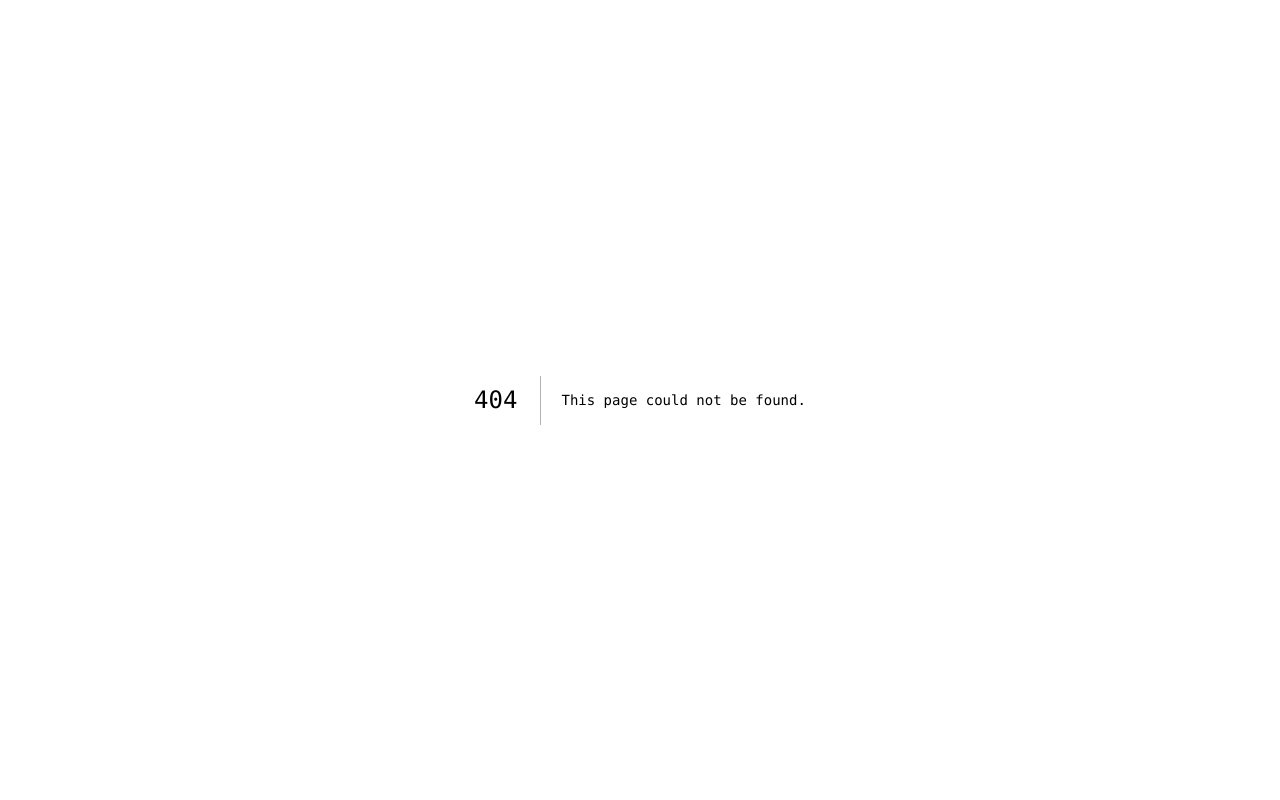
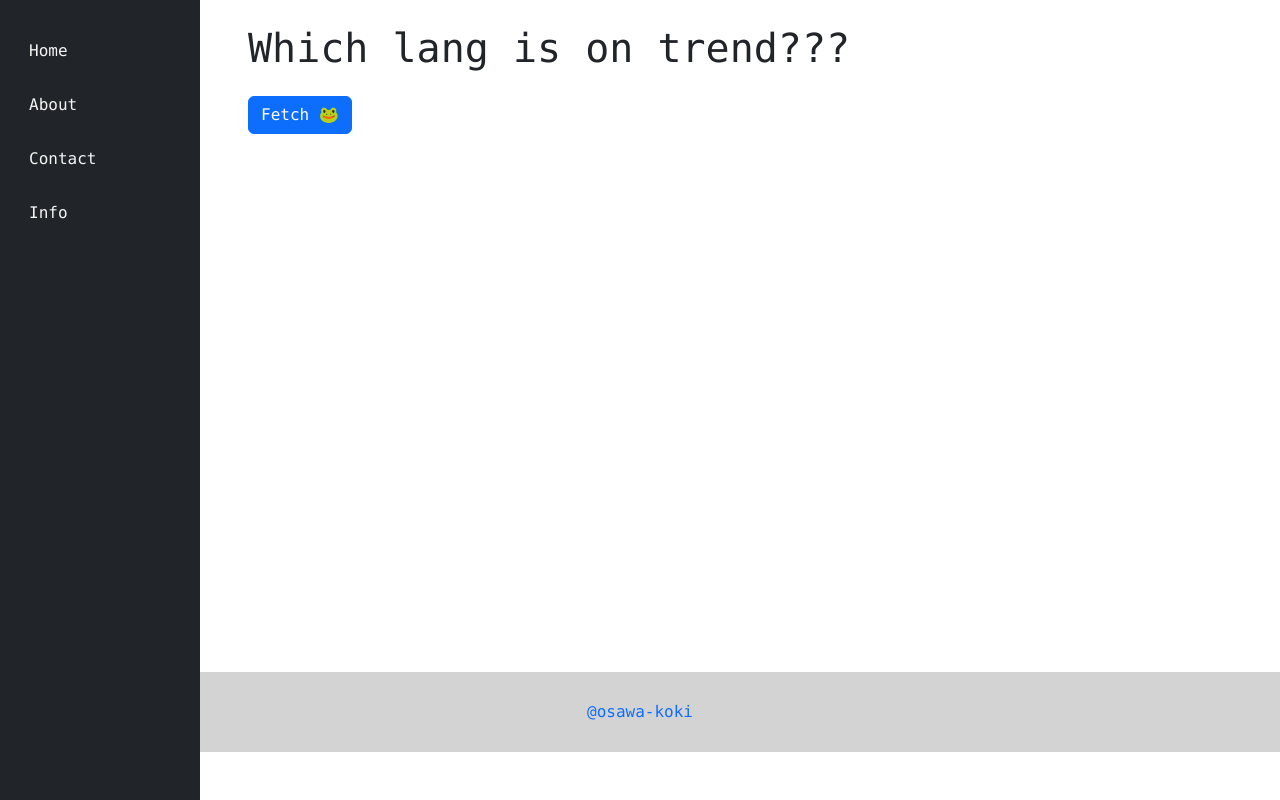
Before and after one commit to osawa-koki/gochi-nextjs_template, a Next.js app in the folder client/: page /info in a window 1280 px wide. Before the commit this address had no page. Built offline with nearby package versions, Linux system fonts and the light colour scheme.

Commit message:
Info大枠。

```diff
--- a/client/pages.ts
+++ b/client/pages.ts
@@ -12,6 +12,10 @@ const pages = [
     path: "/contact/",
     name: "Contact",
   },
+  {
+    path: "/info/",
+    name: "Info",
+  },
 ];
 
 export default pages;
--- /dev/null
+++ b/client/pages/info.tsx
@@ -0,0 +1,13 @@
+import Layout from "../components/Layout";
+import Button from "react-bootstrap/Button";
+
+export default function Info() {
+  return (
+    <Layout>
+      <div id='Info'>
+        <h1>Which lang is on trend???</h1>
+        <Button variant="primary" className="mt-3">Fetch 🐸</Button>
+      </div>
+    </Layout>
+  );
+};
```
